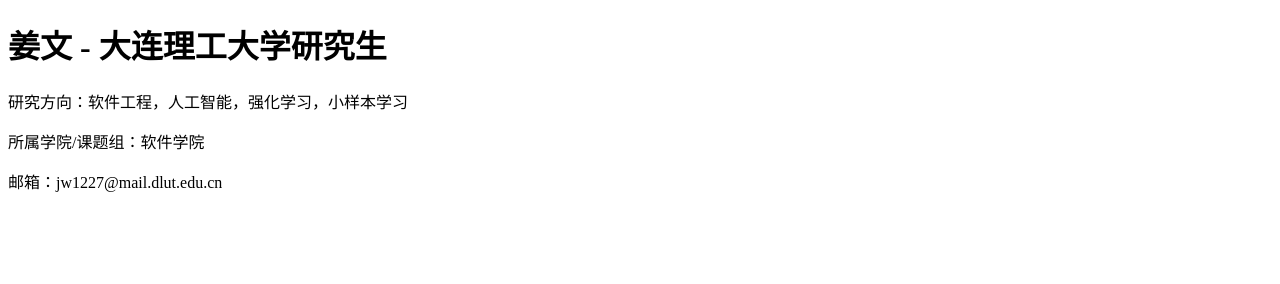
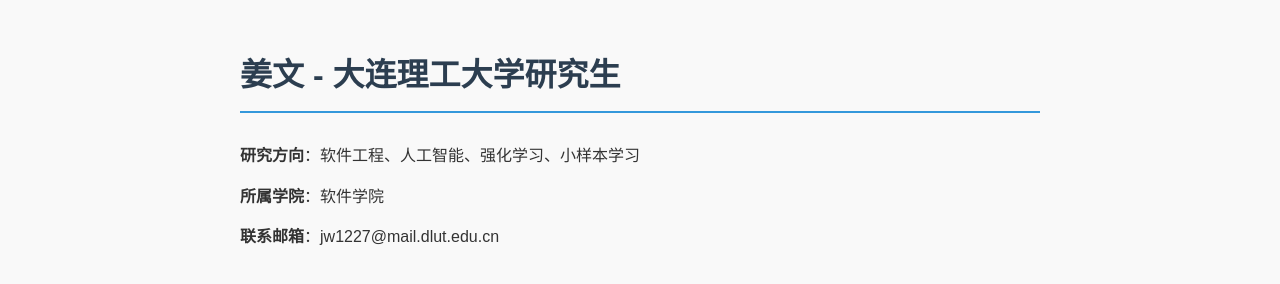
Before and after one commit to 20212241044/20212241044.github.io, a plain HTML site: page index.html in a window 1280 px wide. Drawn offline with Linux system fonts and the light colour scheme.

Commit message:
Update index.html

```diff
--- a/index.html
+++ b/index.html
@@ -1,13 +1,47 @@
 <!DOCTYPE html>
-<html>
+<html lang="zh-CN">
 <head>
-    <title>姜文学术主页</title>
+    <title>姜文学术主页 - 大连理工大学研究生</title>
     <meta charset="utf-8">
+    <style>
+        /* 整体样式：简洁、居中、留白 */
+        body {
+            font-family: "Arial", "Microsoft YaHei", sans-serif; /* 适配中英文显示 */
+            max-width: 800px; /* 限制页面宽度，避免内容过宽 */
+            margin: 50px auto; /* 上下留空，左右自动居中 */
+            padding: 0 30px; /* 移动端适配，避免内容贴边 */
+            line-height: 1.6; /* 行高优化，提升可读性 */
+            color: #333; /* 正文深灰色，比纯黑更柔和 */
+            background-color: #f9f9f9; /* 浅灰背景，避免纯白刺眼 */
+        }
+        /* 标题样式：突出且不夸张 */
+        h1 {
+            color: #2c3e50; /* 深蓝灰色标题，显专业 */
+            border-bottom: 2px solid #3498db; /* 蓝色下划线，强调标题 */
+            padding-bottom: 10px; /* 标题与下划线留空 */
+            margin-bottom: 30px; /* 标题与正文留空 */
+        }
+        /* 段落样式：增加间距，区分内容块 */
+        p {
+            margin: 15px 0; /* 段落上下留空，避免拥挤 */
+            font-size: 16px; /* 正文字号，适配阅读 */
+        }
+        /* 链接样式：突出且hover有反馈 */
+        a {
+            color: #3498db; /* 蓝色链接，显清晰 */
+            text-decoration: none; /* 去除默认下划线 */
+        }
+        a:hover {
+            text-decoration: underline; /* 鼠标悬浮时显示下划线，提示可点击 */
+            color: #2980b9; /* hover时加深颜色，增强交互感 */
+        }
+    </style>
 </head>
 <body>
     <h1>姜文 - 大连理工大学研究生</h1>
-    <p>研究方向：软件工程，人工智能，强化学习，小样本学习</p>
-    <p>所属学院/课题组：软件学院</p>
-    <p>邮箱：jw1227@mail.dlut.edu.cn</p>
+    <p><strong>研究方向</strong>：软件工程、人工智能、强化学习、小样本学习</p>
+    <p><strong>所属学院</strong>：软件学院</p>
+    <p><strong>联系邮箱</strong>：jw1227@mail.dlut.edu.cn</p>
+    </p>
 </body>
 </html>
```
